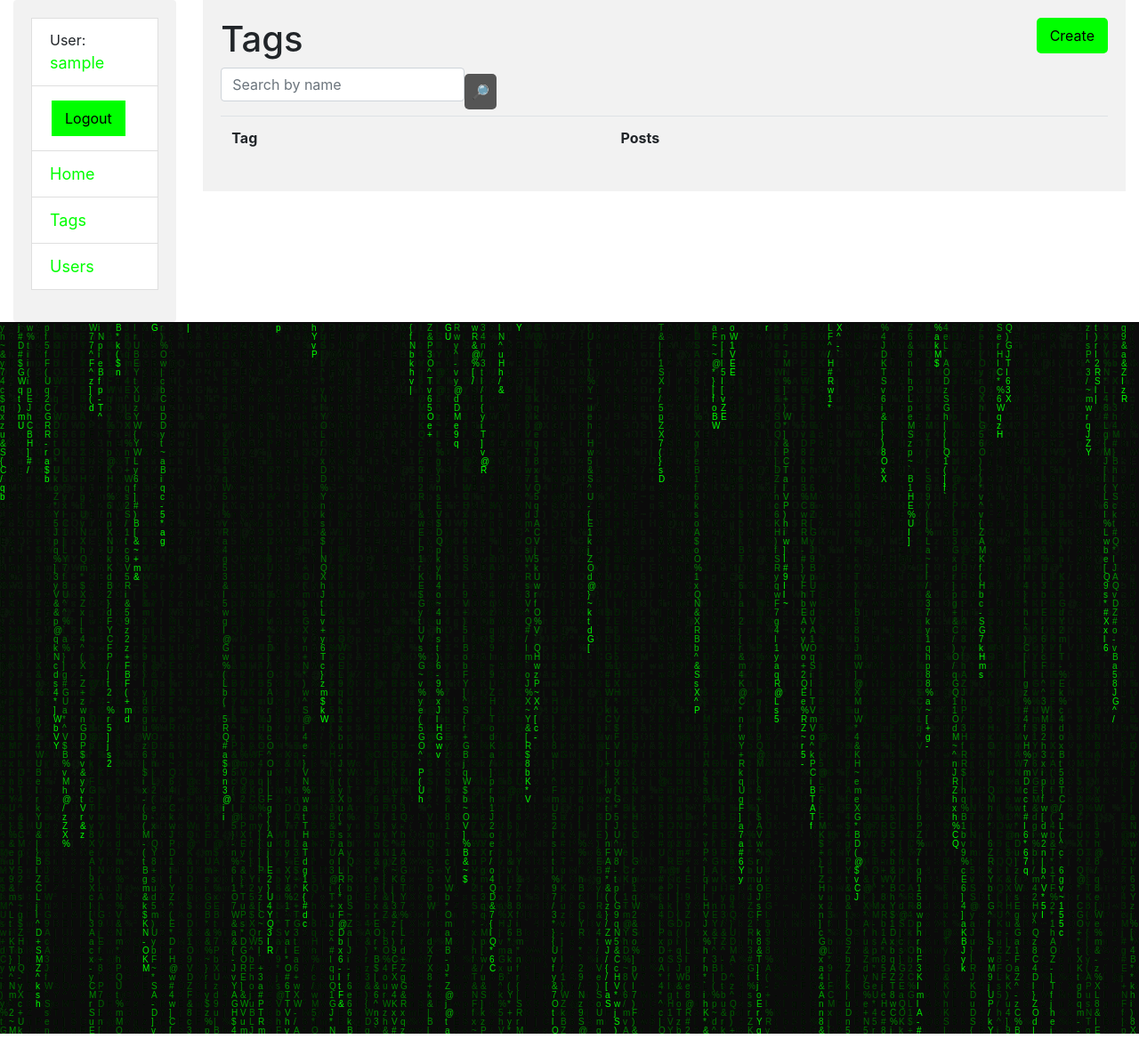
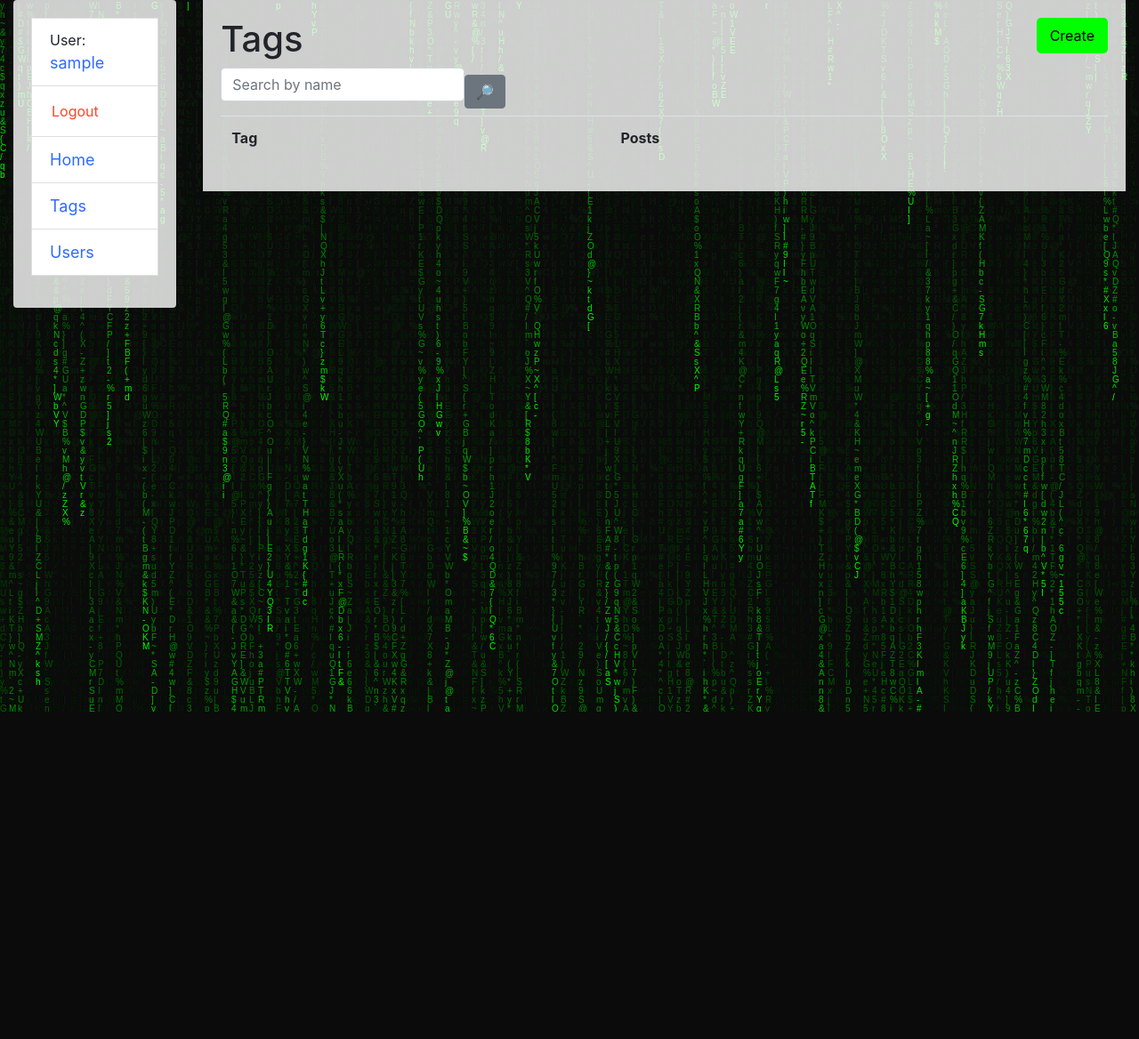
Before and after one commit to MaxymChyncha/it-blog, a Django app: page /tags/ in a window 1280 px wide. Shown: the whole page at 89% size. After the commit the page ends 800 px from the top, so only its background shows below. Run offline with Django 5.2, Linux system fonts and the light colour scheme; the visitor is signed in with stand-in values (Sample User, id 1); data that the repository does not hold is empty; some libraries are stand-ins or nearby versions.

Commit message:
refactor(UI): refactor UI

```diff
--- a/static/css/styles.css
+++ b/static/css/styles.css
@@ -1,7 +1,14 @@
+#c {
+    position: fixed;
+    top: 0;
+    left: 0;
+    z-index: -1;
+}
 
 .sidebar-nav {
     padding: 20px;
-    background-color: #f2f2f2;
+    background-color: rgba(255, 255, 255, 0.8);
+
 }
 
 .matrix-list {
@@ -14,21 +21,21 @@
 }
 
 .matrix-link {
-    color: #00FF00;
+    color: #306bff;
     text-decoration: none;
     font-size: 18px;
     transition: color 0.3s;
 }
 
 .matrix-link:hover {
-    color: #33FF33;
+    color: #306bff;
 }
 
 .matrix-button {
-    background-color: #00FF00;
-    color: #000;
+    background-color: transparent;
+    color: #ff4328;
     border: none;
-    padding: 8px 15px;
+    padding: 0;
     text-align: center;
     text-decoration: none;
     display: inline-block;
@@ -40,7 +47,7 @@
 }
 
 .matrix-button:hover {
-    background-color: #33FF33;
+    text-decoration: underline;
 }
 
 .matrix-button:focus {
--- a/templates/post/comment_confirm_delete.html
+++ b/templates/post/comment_confirm_delete.html
@@ -5,8 +5,8 @@
     <h1>Delete Comment?</h1>
     <form action="" method="post" class="matrix-form">
       {% csrf_token %}
-      <input type="submit" value="Yes" class="matrix-button-danger">
-      <a class="matrix-button-secondary btn btn-secondary" href="{{ comment.get_absolute_url }}">Cancel</a>
+      <input type="submit" value="Yes" class="btn-danger btn">
+      <a class="btn btn-secondary" href="{{ comment.get_absolute_url }}">Cancel</a>
     </form>
   </div>
 {% endblock %}
--- a/templates/post/comment_form.html
+++ b/templates/post/comment_form.html
@@ -7,8 +7,8 @@
       {% csrf_token %}
       {{ form.as_p }}
 
-      <input type="submit" value="Submit" class="matrix-button-primary">
-      <a class="matrix-button-secondary btn btn-secondary" href="{{ comment.get_absolute_url }}">Cancel</a>
+      <input type="submit" value="Update" class="matrix-button-primary btn-primary btn">
+      <a class="btn btn-secondary" href="{{ comment.get_absolute_url }}">Cancel</a>
     </form>
   </div>
 {% endblock %}
--- a/templates/post/post_confirm_delete.html
+++ b/templates/post/post_confirm_delete.html
@@ -5,8 +5,8 @@
     <h1>Delete Post?</h1>
     <form action="" method="post" class="matrix-form">
       {% csrf_token %}
-      <input type="submit" value="Yes" class="matrix-button-danger btn btn-danger">
-      <a class="matrix-button-secondary btn btn-secondary" href="{% url 'post:post-detail' post.id %}">Cancel</a>
+      <input type="submit" value="Yes" class="btn btn-danger">
+      <a class="btn btn-secondary" href="{% url 'post:post-detail' post.id %}">Cancel</a>
     </form>
   </div>
 {% endblock %}
--- a/templates/post/post_form.html
+++ b/templates/post/post_form.html
@@ -8,8 +8,8 @@
       {% csrf_token %}
       {{ form|crispy }}
 
-      <input type="submit" value="Create" class="matrix-button-primary">
-      <a class="matrix-button-secondary btn btn-secondary" href="{% url 'post:post-list' %}">Cancel</a>
+      <input type="submit" value="Create" class="matrix-button-primary btn-primary btn">
+      <a class="btn-secondary btn" href="{% url 'post:post-list' %}">Cancel</a>
     </form>
   </div>
 {% endblock %}
--- a/templates/post/post_list.html
+++ b/templates/post/post_list.html
@@ -6,13 +6,13 @@
     <h1>
       IT Blog
       <a style="float: right" href="{% url 'post:post-create' %}"
-         class="matrix-button-primary link-to-page btn btn-primary link-to-page">
+         class=" btn btn-primary link-to-page">
         Create
       </a>
     </h1>
     <form method="get" action="" class="matrix-form-inline form-inline">
       {{ search_form|crispy }}
-      <input type="submit" value="🔎" class="matrix-button-secondary">
+      <input type="submit" value="🔎" class="btn-secondary btn">
     </form>
     <table class="table">
       <tr>
--- a/templates/post/tag_confirm_delete.html
+++ b/templates/post/tag_confirm_delete.html
@@ -5,8 +5,8 @@
     <h1>Delete Tag?</h1>
     <form action="" method="post" class="matrix-form">
       {% csrf_token %}
-      <input type="submit" value="Yes" class="matrix-button-danger">
-      <a class="matrix-button-secondary btn btn-secondary" href="{{ tag.get_absolute_url }}">Cancel</a>
+      <input type="submit" value="Yes" class="btn-danger btn">
+      <a class="btn btn-secondary" href="{{ tag.get_absolute_url }}">Cancel</a>
     </form>
   </div>
 {% endblock %}
--- a/templates/post/tag_detail.html
+++ b/templates/post/tag_detail.html
@@ -2,10 +2,10 @@
 
 {% block content %}
   <div class="sidebar-nav">
-    <a style="float: right" href="{% url 'post:tag-delete' pk=tag.id %}" class="matrix-button-danger link-to-page">
+    <a style="float: right" href="{% url 'post:tag-delete' pk=tag.id %}" class="link-to-page btn btn-danger">
       Delete
     </a>
-    <a style="float: right" href="{% url 'post:tag-update' pk=tag.id %}" class="matrix-button-secondary link-to-page">
+    <a style="float: right" href="{% url 'post:tag-update' pk=tag.id %}" class="btn-secondary btn link-to-page">
       Update
     </a>
 
--- a/templates/post/tag_form.html
+++ b/templates/post/tag_form.html
@@ -7,8 +7,8 @@
       {% csrf_token %}
       {{ form.as_p }}
 
-      <input type="submit" value="Update" class="matrix-button-primary">
-      <a class="matrix-button-secondary btn btn-secondary" href="{{ tag.get_absolute_url }}">Cancel</a>
+      <input type="submit" value="Update" class="matrix-button-primary btn-primary btn">
+      <a class="btn btn-secondary" href="{{ tag.get_absolute_url }}">Cancel</a>
     </form>
   </div>
 {% endblock %}
--- a/templates/post/tag_list.html
+++ b/templates/post/tag_list.html
@@ -3,13 +3,13 @@
 
 {% block content %}
   <div class="sidebar-nav">
-    <a style="float: right" href="{% url 'post:tag-create' %}" class="matrix-button-primary link-to-page">
+    <a style="float: right" href="{% url 'post:tag-create' %}" class="matrix-button-primary btn-primary btn link-to-page">
       Create
     </a>
     <h1>Tags</h1>
     <form method="get" action="" class="matrix-form-inline form-inline">
       {{ search_form|crispy }}
-      <input type="submit" value="🔎" class="matrix-button-secondary">
+      <input type="submit" value="🔎" class="btn-secondary btn">
     </form>
     <table class="table">
       <tr>
--- a/templates/user/user_confirm_delete.html
+++ b/templates/user/user_confirm_delete.html
@@ -5,8 +5,8 @@
     <h1>Delete User</h1>
     <form action="" method="post" class="matrix-form">
       {% csrf_token %}
-      <input type="submit" value="Yes" class="matrix-button-danger">
-      <a class="matrix-button-secondary btn btn-secondary" href="{{ user.get_absolute_url }}">Cancel</a>
+      <input type="submit" value="Yes" class="btn-danger btn">
+      <a class=" btn btn-secondary" href="{{ user.get_absolute_url }}">Cancel</a>
     </form>
   </div>
 {% endblock %}
--- a/templates/user/user_detail.html
+++ b/templates/user/user_detail.html
@@ -2,10 +2,10 @@
 
 {% block content %}
   <div class="sidebar-nav">
-    <a style="float: right" href="{% url 'user:user-delete' pk=user.id %}" class="matrix-button-danger link-to-page">
+    <a style="float: right" href="{% url 'user:user-delete' pk=user.id %}" class="btn-danger btn link-to-page">
       Delete
     </a>
-    <a style="float: right" href="{% url 'user:user-update' pk=user.id %}" class="matrix-button-secondary link-to-page">
+    <a style="float: right" href="{% url 'user:user-update' pk=user.id %}" class="btn-secondary btn link-to-page">
       Update
     </a>
 
--- a/templates/user/user_form.html
+++ b/templates/user/user_form.html
@@ -7,8 +7,8 @@
     <form action="" method="post" novalidate class="matrix-form">
       {% csrf_token %}
       {{ form|crispy }}
-      <input type="submit" value="Create" class="matrix-button-primary">
-      <a class="matrix-button-secondary btn btn-secondary" href="{{ user.get_absolute_url }}">Cancel</a>
+      <input type="submit" value="Create" class="matrix-button-primary btn-primary btn">
+      <a class="btn btn-secondary" href="{{ user.get_absolute_url }}">Cancel</a>
     </form>
   </div>
 {% endblock %}
--- a/templates/user/user_list.html
+++ b/templates/user/user_list.html
@@ -3,13 +3,13 @@
 
 {% block content %}
   <div class="sidebar-nav">
-    <a style="float: right" href="{% url 'user:user-create' %}" class="matrix-button-primary link-to-page">
+    <a style="float: right" href="{% url 'user:user-create' %}" class="matrix-button-primary btn-primary btn link-to-page">
       Create
     </a>
     <h1>Users</h1>
     <form method="get" action="" class="matrix-form-inline form-inline">
       {{ search_form|crispy }}
-      <input type="submit" value="🔎" class="matrix-button-secondary">
+      <input type="submit" value="🔎" class="btn-secondary btn">
     </form>
     <table class="table">
       <tr>
```
Also changed, not shown: templates/post/post_detail.html (+4 -4 lines), 1 other file.
